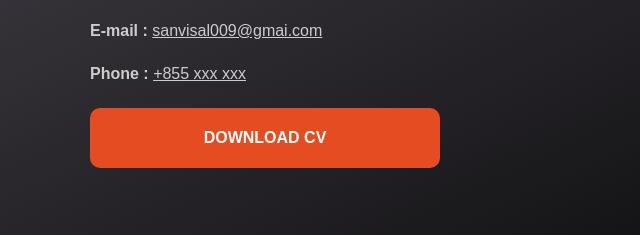
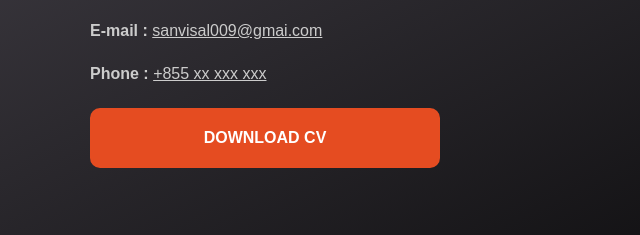
Before and after one commit to Vi-Sal/Portfolio-1, a plain HTML site: page index.html in a window 1280 px wide. Shown: the part 428-663 px from the top of the page, 0-640 px from the left. Drawn offline with Linux system fonts and the light colour scheme.

Commit message:
Update index.html

```diff
--- a/index.html
+++ b/index.html
@@ -53,7 +53,7 @@
 								<a href="#">sanvisal009@gmai.com</a>
 							</p>
 							<p>
-								<strong>Phone :</strong> <a href="#">+855 xxx xxx</a>
+								<strong>Phone :</strong> <a href="#">+855 xx xxx xxx</a>
 							</p>
 							<button class="btn btn-download">Download CV</button>
 						</div>
```
